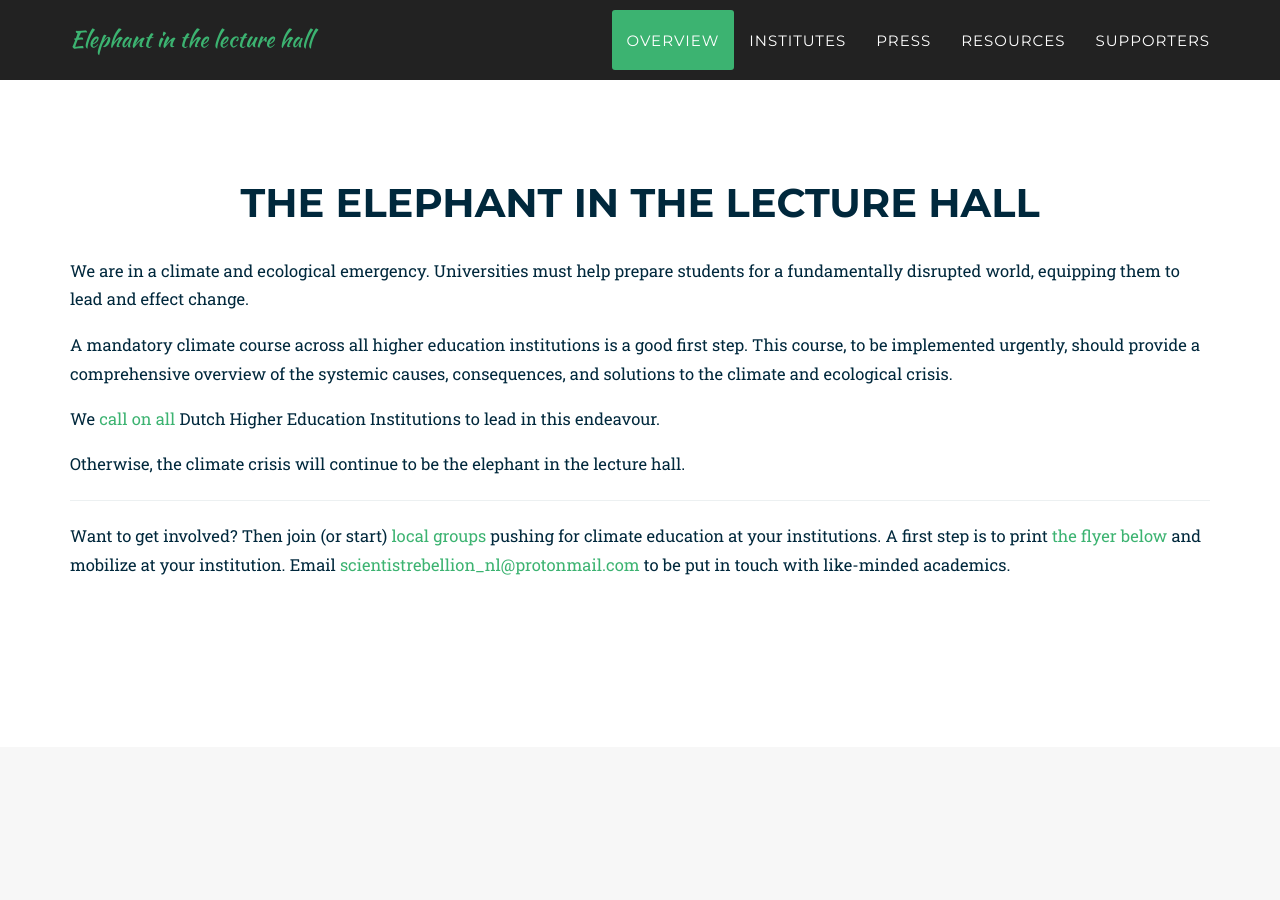
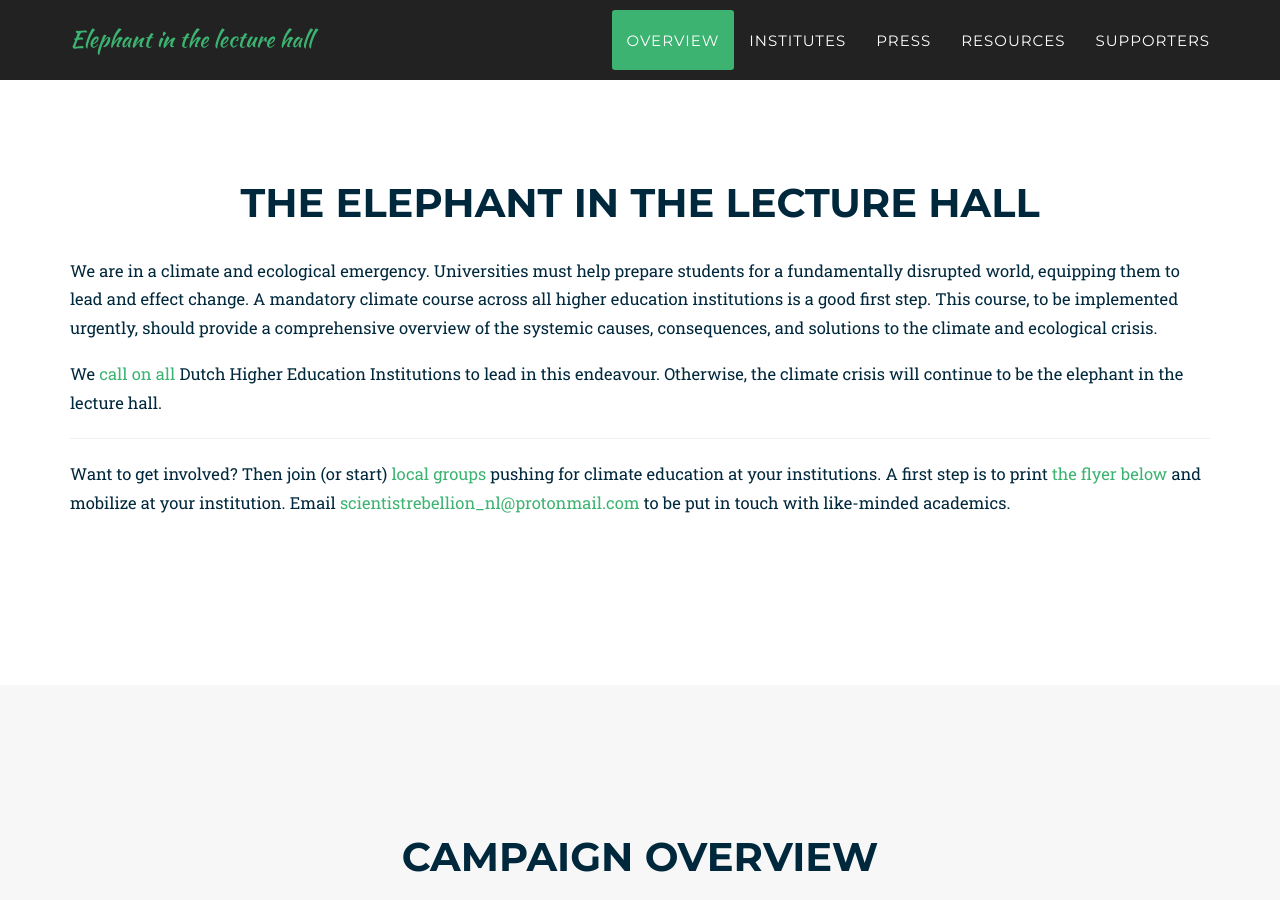
Before and after one commit to Climate-Education/Climate-Education.github.io, a Jekyll site: the page built from index.html, in a window 1280 px wide and 900 px high, scrolled down 869 px. Built offline with Jekyll 4.4.1, drawn with Linux system fonts in a browser that asks for light colours; some web fonts are replaced.

```diff
--- a/_includes/2017_data/intro.html
+++ b/_includes/2017_data/intro.html
@@ -26,17 +26,15 @@
                 }
                 </style>
 
-                <p>We are in a climate and ecological emergency. Universities must help prepare students for a fundamentally disrupted world, equipping them to lead and effect change.</p>
-
                 <p>
+                    We are in a climate and ecological emergency. Universities must help prepare students for a fundamentally disrupted world, equipping them to lead and effect change.
                     A mandatory climate course across all higher education institutions is a good first step. This course, to be implemented urgently, should provide a comprehensive overview of the systemic causes, consequences, and solutions to the climate and ecological crisis.
                 </p>
 
                 <p>
                     We <a href="https://openletter.earth/addressing-the-elephant-in-the-lecture-hall-climate-education-now-12014c0c" target="_blank">call on all</a> Dutch Higher Education Institutions to lead in this endeavour.
+                    Otherwise, the climate crisis will continue to be the elephant in the lecture hall.
                 </p>
-
-                <p>Otherwise, the climate crisis will continue to be the elephant in the lecture hall.</p>
 
                 <hr>
 
```
